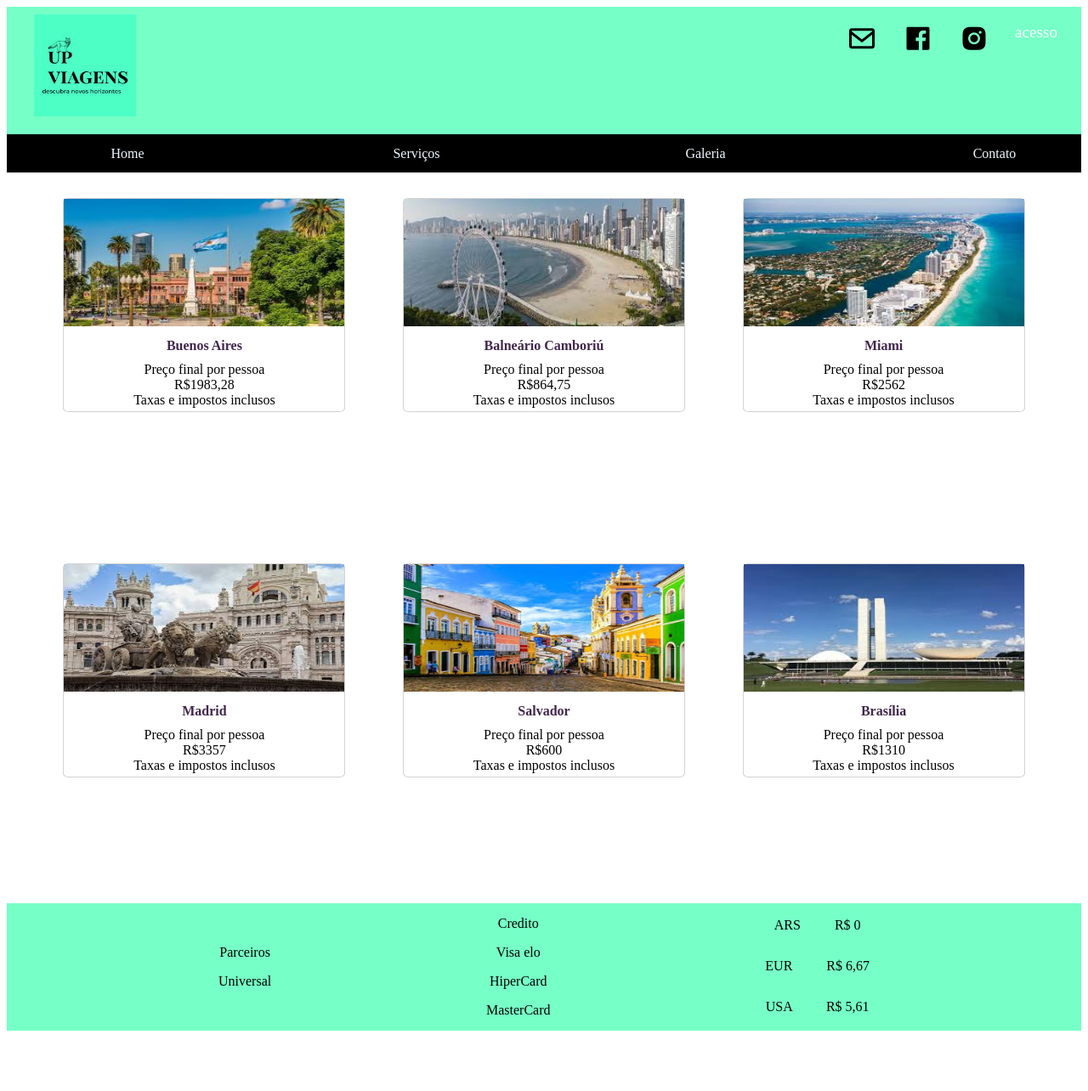
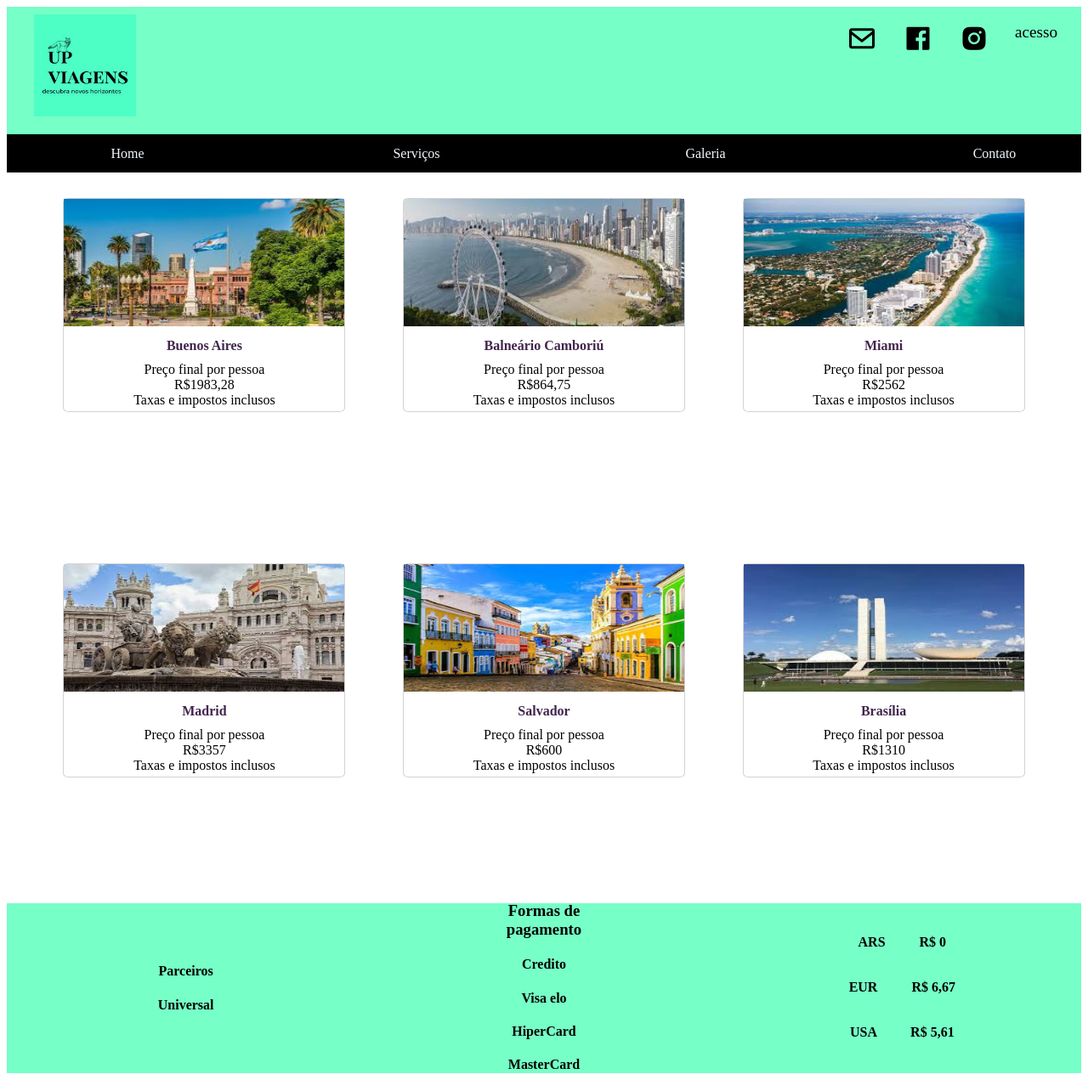
Before and after one commit to NicolasIzidor0/Entretenimento, a plain HTML site: page Sprint 2/servicos.html in a window 1280 px wide. Shown: the top 1284 px of the page at 85% size. Before the commit the page ends 1221 px from the top, so only its background shows below. Drawn offline with Linux system fonts and the light colour scheme.

Commit message:
começei a ajustar a pagina serviços de acordo com as mudanças do figma

```diff
--- a/Sprint 2/css/servicos.css
+++ b/Sprint 2/css/servicos.css
@@ -1,3 +1,6 @@
+body{
+    overflow-x: hidden;
+}
 header {
     display: flex;
     justify-content: center;
@@ -90,16 +93,16 @@ nav ul li:hover {
     height: 150px;
 }
 
-.icones{
+.icones {
     font-size: larger;
 }
-.icones a{
-    text-decoration: none;
-    color: #000000;
+
+
+.color-black {
+    color: black !important;
+    text-decoration: none !important;
 }
-.icones i {
-    color: #000000;
-}
+
 .principal {
     min-height: 100vh;
     margin: 0% 1% 0% 1%;
@@ -133,7 +136,6 @@ nav ul li:hover {
 .item-cidades-recomendadas img {
     height: 150px;
     width: 100%
-
 }
 
 .item-cidades-recomendadas a {
@@ -153,6 +155,7 @@ nav ul li:hover {
 }
 
 .rodape {
+    width: 30%;
     margin-left: 10%;
     margin-right: 10%;
     color: black;
@@ -166,6 +169,6 @@ footer {
     text-align: center;
     color: aliceblue;
     background-color: #76FFC6;
-    height: 150px;
+    height: 200px;
 
 }
--- a/Sprint 2/servicos.html
+++ b/Sprint 2/servicos.html
@@ -25,10 +25,10 @@
         </div>
         <div class="caixa-direita pesquisa">
             <ul class="icones">
-                <li> <a href="#" target="_blank"><i class='bx bx-envelope bx-md'></i></a></li>
-                <li> <a href="#" target="_blank"><i class='bx bxl-facebook-square bx-md'></i></a></li>
-                <li> <a href="#" target="_blank"><i class='bx bxl-instagram-alt bx-md'></i></a></li>
-                <li> <a href="acesso.html">acesso</a></li>
+                <li> <a href="#" target="_blank"><i class='bx bx-envelope bx-md color-black'></i></a></li>
+                <li> <a href="#" target="_blank"><i class='bx bxl-facebook-square bx-md color-black'></i></a></li>
+                <li> <a href="#" target="_blank"><i class='bx bxl-instagram-alt bx-md color-black'></i></a></li>
+                <li> <a class="color-black" href="acesso.html">acesso</a></li>
             </ul>
         </div>
 
@@ -46,7 +46,7 @@
     <main class="principal">
 
         <section class="cidades-recomendadas">
-            <div class="card-cidades-recomendadas">
+            <div class="card-cidades-recomendadas ">
                 <div class="item-cidades-recomendadas">
                     <a href="https://google.com"><img src="img/buenos-aires(serviços).jfif" alt="Cidade Buenos Aires"></a>
                     <span class="texto-maiusculo nome-cidades-recomendadas">Buenos Aires</span>
@@ -55,8 +55,8 @@
                     <span>Taxas e impostos inclusos</span>
                 </div>
             </div>
-            <div class="card-cidades-recomendadas">
-                <div class="item-cidades-recomendadas">
+            <div class="card-cidades-recomendadas ">
+                <div class="item-cidades-recomendadas ">
                     <a href="https://google.com"><img src="img/balenario-camboriu(serviços).jfif" alt="Cidade Balenario camboriu"></a>
                     <span class="texto-maiusculo nome-cidades-recomendadas">Balneário Camboriú</span>
                     <span>Preço final por pessoa</span>
@@ -84,7 +84,7 @@
                     <span>Taxas e impostos inclusos</span>
                 </div>
             </div>
-            <div class="card-cidades-recomendadas">
+            <div class="card-cidades-recomendadas ">
                 <div class="item-cidades-recomendadas">
                     <a href="https://google.com"><img src="img/salvador-(serviços).jfif" alt="Cidade Salvador"></a>
                     <span class="texto-maiusculo nome-cidades-recomendadas">Salvador</span>
@@ -93,7 +93,7 @@
                     <span>Taxas e impostos inclusos</span>
                 </div>
             </div>
-            <div class="card-cidades-recomendadas">
+            <div class="card-cidades-recomendadas ">
                 <div class="item-cidades-recomendadas">
                     <a href="https://google.com"><img src="img/brasilia(serviço).jfif" alt="Cidade Brasilia"></a>
                     <span class="texto-maiusculo nome-cidades-recomendadas">Brasília</span>
@@ -106,19 +106,20 @@
     </main>
     <footer>
         <div class="rodape">
-            <p>Parceiros</p>
-            <p>Universal</p>
+            <h4>Parceiros</h4>
+            <h4>Universal</h4>
         </div>
         <div class="rodape">
-            <p>Credito</p>
-            <p>Visa elo</p>
-            <p>HiperCard</p>
-            <p>MasterCard</p>
+            <h3>Formas de pagamento</h3>
+            <h4>Credito</h4>
+            <h4>Visa elo</h4>
+            <h4>HiperCard</h4>
+            <h4>MasterCard</h4>
         </div>
         <div class="rodape">
-            <p>ARS <i class="fi fi-ar"></i> R$ 0</p>
-            <p>EUR <i class="fi fi-eu"></i> R$ 6,67</p>
-            <p>USA <i class="fi fi-us"></i> R$ 5,61</p>
+            <h4>ARS <i class="fi fi-ar"></i> R$ 0</h4>
+            <h4>EUR <i class="fi fi-eu"></i> R$ 6,67</h4>
+            <h4>USA <i class="fi fi-us"></i> R$ 5,61</h4>
         </div>
 
 
```
